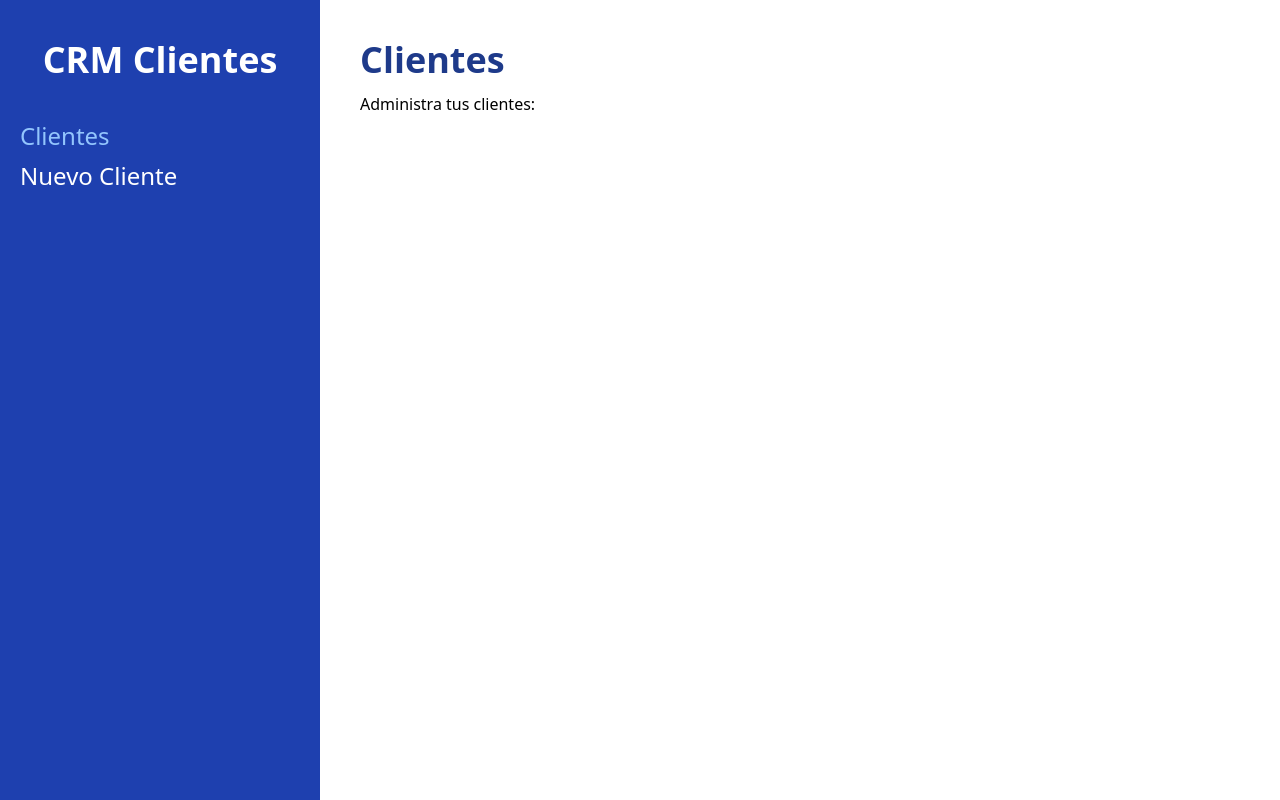
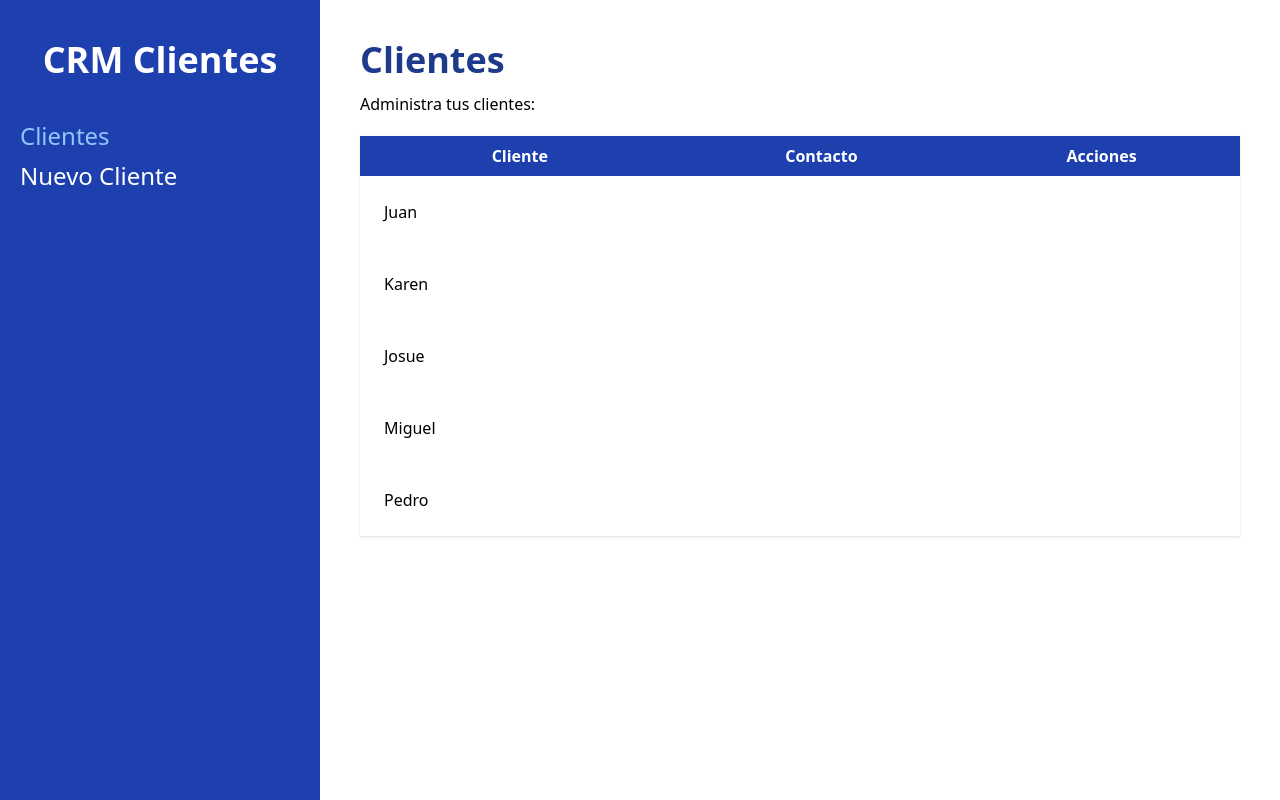
Before and after one commit to JordiTrassi/CRM-Vite, a React (Vite) app: page / in a window 1280 px wide. Built offline with nearby package versions, Linux system fonts and the light colour scheme.

Commit message:
Created Client component

```diff
--- /dev/null
+++ b/src/components/Client.jsx
@@ -0,0 +1,12 @@
+
+export const Client = ({ cliente }) => {
+
+    const { nombre, empresa, email, telefono, id} = cliente;
+  return (
+    <tr>
+        <td className='p-6'>
+            {nombre}
+        </td>
+    </tr>
+  )
+}
--- a/src/components/index.js
+++ b/src/components/index.js
@@ -1 +1,2 @@
+export * from './Client';
 export * from './Layout';
--- a/src/pages/Initial.jsx
+++ b/src/pages/Initial.jsx
@@ -1,4 +1,5 @@
 import { useLoaderData } from 'react-router-dom';
+import { Client } from '../components';
 
 export function loader() {
 
@@ -52,6 +53,29 @@
     <>
       <h1 className="font-black text-4xl text-blue-900">Clientes</h1>
       <p className="mt-3">Administra tus clientes:</p>
+
+      {clientes.length ? (
+        <table className='w-full bg-white shadow mt-5 table-auto'>
+          <thead className='bg-blue-800 text-white'>
+            <tr>
+              <th className='p-2'>Cliente</th>
+              <th className='p-2'>Contacto</th>
+              <th className='p-2'>Acciones</th>
+            </tr>
+          </thead>
+
+            <tbody>
+              {clientes.map(cliente => (
+                  <Client
+                    cliente={cliente}
+                    key={cliente.id}
+                  />
+                ))}
+            </tbody>
+        </table>
+      ) : (
+          <p className="text-center mt-10">No hay clientes aún.</p>
+      )}
     </>
   )
 }
```
